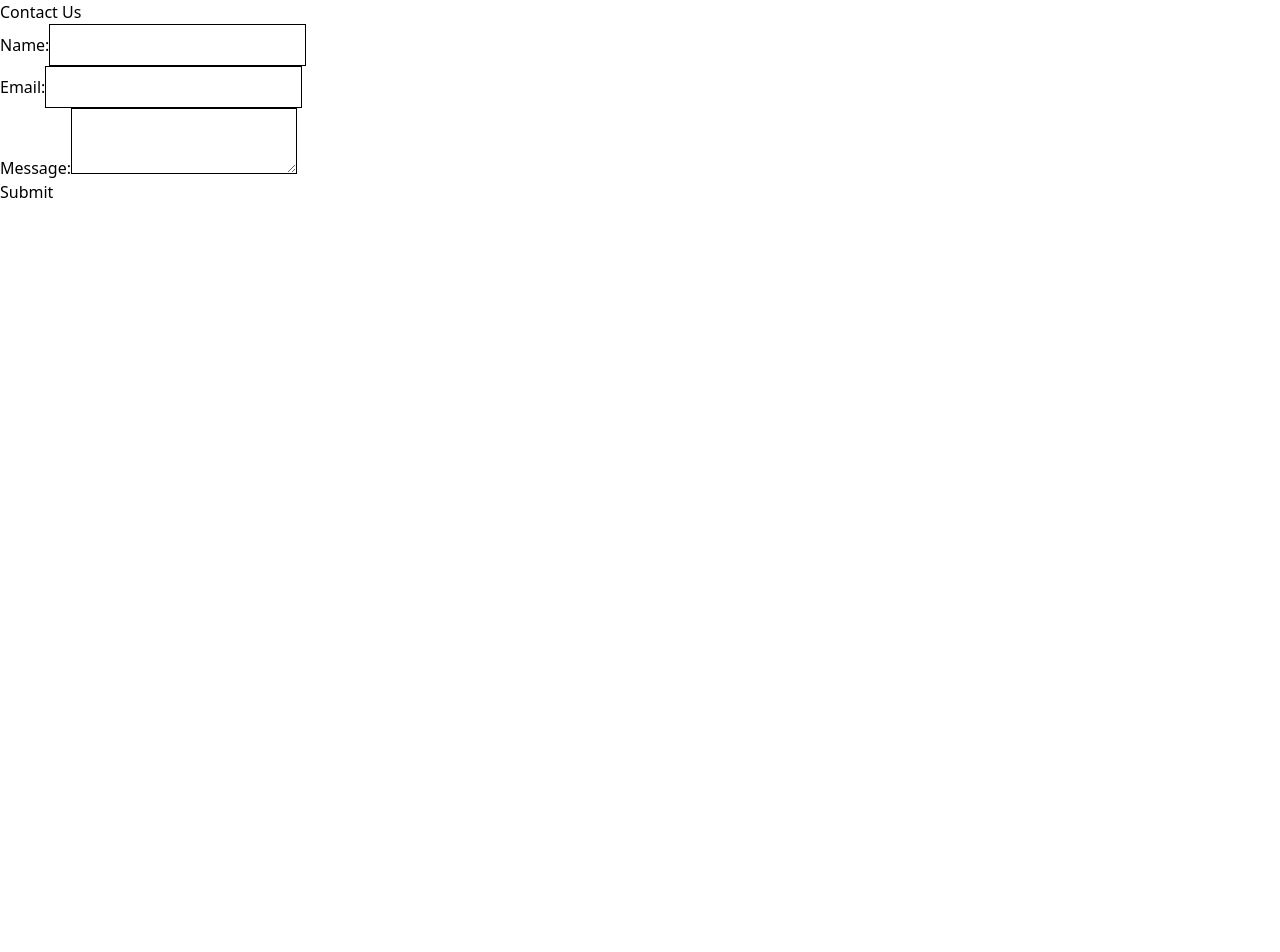
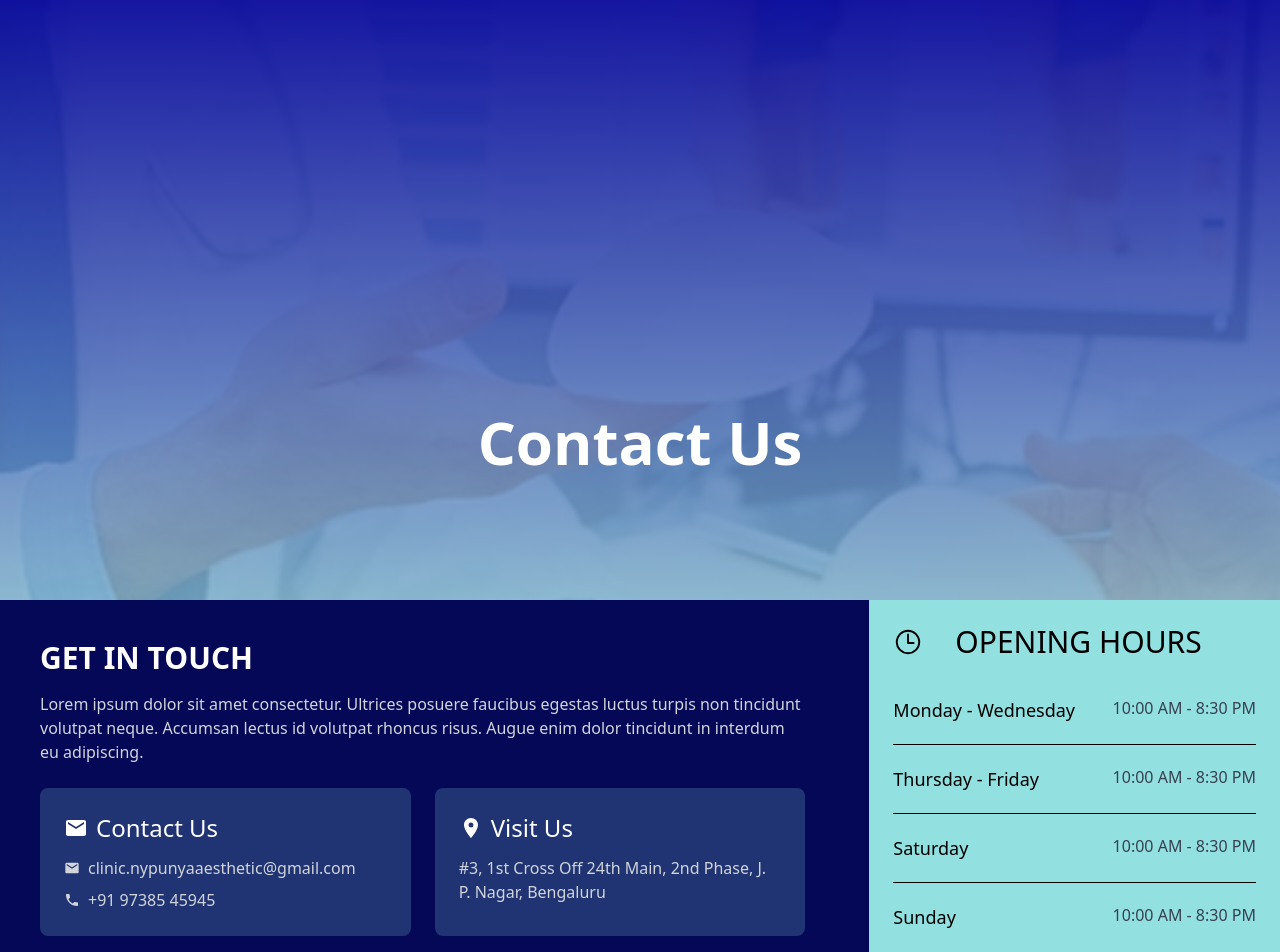
Before and after one commit to srirahdirs/nypunya-v2, a React (Create React App) app: page /contact-us in a window 1280 px wide. Shown: the top 952 px of the page. Before the commit the page ends 800 px from the top, so only its background shows below. Built offline with nearby package versions, Linux system fonts and the light colour scheme.

Commit message:
Contact us page updated

```diff
--- a/src/component/AboutUsComponent/Banner.js
+++ b/src/component/AboutUsComponent/Banner.js
@@ -14,6 +14,9 @@ const Banner = () => {
           />
         </div>
 
+        {/* Gradient Overlay */}
+        <div className="absolute inset-0 bg-gradient-to-b from-custom-blue/20 to-[#187fb7]/0"></div>
+
         {/* Overlay Content */}
         <div className="absolute inset-0 flex flex-col justify-end items-center text-white">
           <h1 className="text-6xl text-custom-blue font-bold pb-32">About Us</h1>
--- /dev/null
+++ b/src/component/ContactUsComponent/Banner.js
@@ -0,0 +1,24 @@
+import React from 'react';
+
+const Banner = () => {
+  return (
+    <div className="relative w-full h-[600px]">
+      {/* Background Image */}
+      <img
+        src="/contact-us/contact_us_banner.png"
+        alt="About Us Banner"
+        className="w-full h-full object-cover brightness-75"
+      />
+
+      {/* Gradient Overlay */}
+      <div className="absolute inset-0 bg-gradient-to-b from-custom-blue/90 to-[#187fb7]/40"></div>
+
+      {/* Overlay Content */}
+      <div className="absolute inset-0 flex flex-col justify-end items-center text-white">
+        <h1 className="text-6xl text-white font-bold pb-32">Contact Us</h1>
+      </div>
+    </div>
+  );
+};
+
+export default Banner;
--- /dev/null
+++ b/src/component/ContactUsComponent/ContactUsContent.js
@@ -0,0 +1,66 @@
+import React from "react";
+import { CiTimer } from "react-icons/ci";
+import { MdEmail, MdPhone, MdLocationOn } from "react-icons/md";
+import { IoTimeOutline } from "react-icons/io5";
+
+const ContactUs = () => {
+  return (
+    <div className="bg-[#040857] text-white">
+      <div className="container mx-auto grid grid-cols-1 lg:grid-cols-3 gap-6 items-start ">
+        {/* Contact Info */}
+        <div className="lg:col-span-2 p-10">
+          <h2 className="text-3xl font-semibold">GET IN TOUCH</h2>
+          <p className="mt-4 text-gray-300">
+            Lorem ipsum dolor sit amet consectetur. Ultrices posuere faucibus
+            egestas luctus turpis non tincidunt volutpat neque. Accumsan lectus
+            id volutpat rhoncus risus. Augue enim dolor tincidunt in interdum eu
+            adipiscing.
+          </p>
+          <div className="mt-6 grid md:grid-cols-2 gap-6">
+            <div className="bg-[#203372] p-6 rounded-lg">
+              <h3 className="text-2xl flex items-center gap-2">
+                <MdEmail className="text-2xl" /> Contact Us
+              </h3>
+              <p className="mt-3 text-gray-300 flex items-center gap-2">
+                <MdEmail /> clinic.nypunyaaesthetic@gmail.com
+              </p>
+              <p className="mt-2 text-gray-300 flex items-center gap-2">
+                <MdPhone /> +91 97385 45945
+              </p>
+            </div>
+            <div className="bg-[#203372] p-6 rounded-lg">
+              <h3 className="text-2xl flex items-center gap-2">
+                <MdLocationOn className="text-2xl" /> Visit Us
+              </h3>
+              <p className="mt-3 text-gray-300">
+                #3, 1st Cross Off 24th Main, 2nd Phase, J. P. Nagar, Bengaluru
+              </p>
+            </div>
+          </div>
+        </div>
+
+        {/* Opening Hours */}
+        <div className="bg-custom-green text-black p-6 mt-0 rounded-2xl rounded-t-none mb-10">
+          <h3 className="text-3xl flex items-center gap-8">
+            <IoTimeOutline className="text-3xl"/> OPENING HOURS
+          </h3>
+          <div className="mt-4">
+            {[
+              { day: "Monday - Wednesday", time: "10:00 AM - 8:30 PM" },
+              { day: "Thursday - Friday", time: "10:00 AM - 8:30 PM" },
+              { day: "Saturday", time: "10:00 AM - 8:30 PM" },
+              { day: "Sunday", time: "10:00 AM - 8:30 PM" },
+            ].map((item, index) => (
+              <div key={index} className="py-5 border-b border-b-black last:border-b-0 flex justify-between">
+                <p className="text-lg ">{item.day}</p>
+                <p className="text-gray-700">{item.time}</p>
+              </div>
+            ))}
+          </div>
+        </div>
+      </div>
+    </div>
+  );
+};
+
+export default ContactUs;
--- /dev/null
+++ b/src/component/ContactUsComponent/index.jsx
@@ -0,0 +1,16 @@
+import React from 'react'
+import Banner from './Banner'
+import ContactUsContent from './ContactUsContent'
+import ConsultationForm from '../FormsComponent/ConsultationForm'
+
+const index = () => {
+  return (
+    <>
+    <Banner />
+    <ContactUsContent />
+    <ConsultationForm />
+    </>
+  )
+}
+
+export default index
--- a/src/component/FormsComponent/ConsultationForm.js
+++ b/src/component/FormsComponent/ConsultationForm.js
@@ -8,7 +8,7 @@ const ConsultationForm = () => {
     const [time, setTime] = useState(null);
 
     return (
-        <div className="flex justify-center items-center bg-[#0A0A47] px-4 py-10">
+        <div className="flex justify-center items-center bg-[#040857] px-4 py-10">
             <div className="w-full px-20 text-white p-8 rounded-lg">
                 <h2 className="text-center text-xl md:text-2xl mb-6">
                     BOOK YOUR FREE CONSULTATION
--- a/src/pages/ContactUs/ContactUs.jsx
+++ /dev/null
@@ -1,26 +0,0 @@
-import React from 'react';
-
-const ContactUs = () => {
-    return (
-        <div>
-            <h1>Contact Us</h1>
-            <form>
-                <div>
-                    <label>Name:</label>
-                    <input type="text" name="name" />
-                </div>
-                <div>
-                    <label>Email:</label>
-                    <input type="email" name="email" />
-                </div>
-                <div>
-                    <label>Message:</label>
-                    <textarea name="message"></textarea>
-                </div>
-                <button type="submit">Submit</button>
-            </form>
-        </div>
-    );
-};
-
-export default ContactUs;
--- /dev/null
+++ b/src/pages/ContactUs/page.js
@@ -0,0 +1,12 @@
+import React from 'react'
+import ContactUs from '../../component/ContactUsComponent//index'
+
+const page = () => {
+  return (
+    <>
+    <ContactUs />
+    </>
+  )
+}
+
+export default page
--- a/src/routes/routes.js
+++ b/src/routes/routes.js
@@ -10,7 +10,7 @@ import TestLandingpage from '../pages/TestPage/[slug]/page';
 
 // import OurDoctors from '../pages/OurTeam/OurTeam';
 import OurDoctors from '../pages/OurDoctors/page';
-import ContactUs from '../pages/ContactUs/ContactUs'; // Import the Contact Us page
+import ContactUs from '../pages/ContactUs/page'; // Import the Contact Us page
 import NotFound from '../pages/NotFound/NotFound';
 import Blogs from '../pages/Blogs/page';
 import Gallery from '../pages/Gallery/page';
```
Also changed, not shown: public/contact-us/contact_us_banner.png (added). Lines whose indentation alone changed are shown as unchanged.
